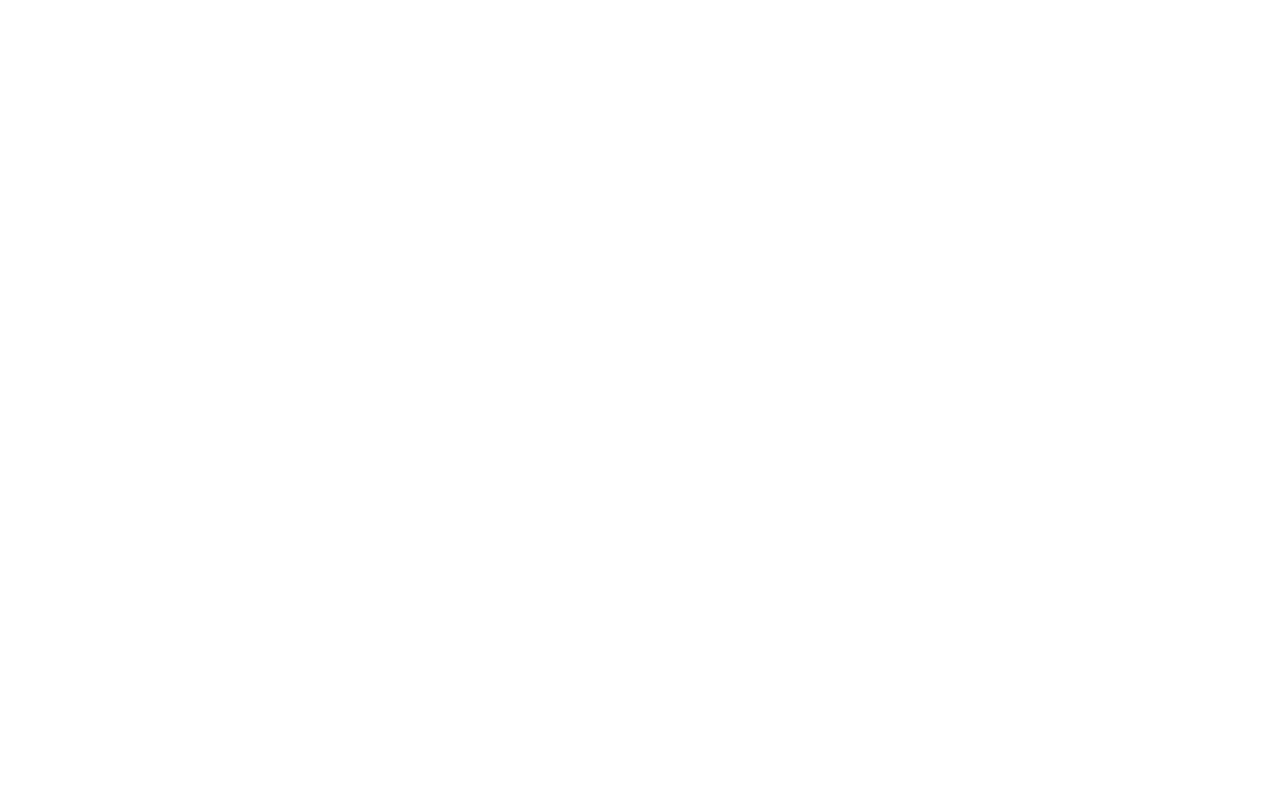
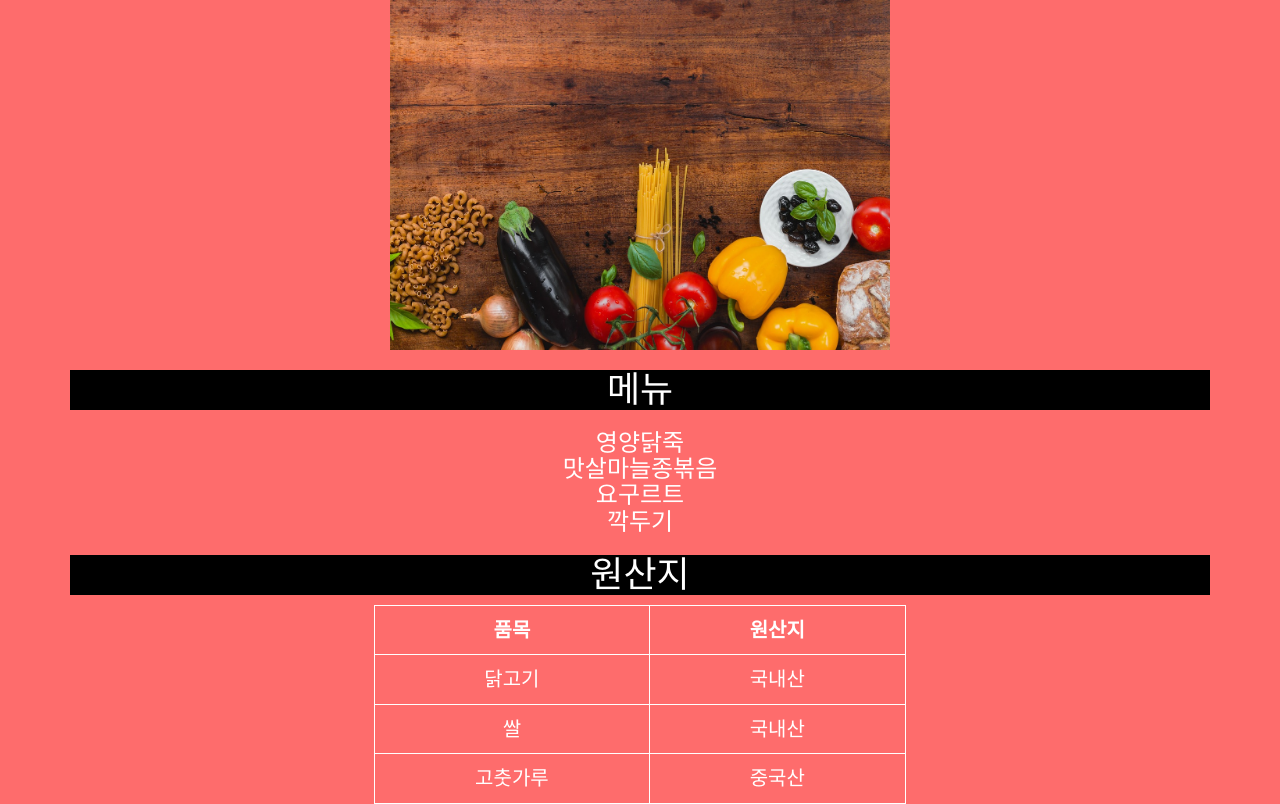
Before and after one commit to EundaChung/Project2_final, a plain HTML site: page view.html in a window 1280 px wide. Drawn offline with nearby package versions, Linux system fonts and the light colour scheme.

Commit message:
edit view.html

```diff
--- a/view.html
+++ b/view.html
@@ -0,0 +1,63 @@
+<!DOCTYPE html>
+<html lang="en">
+<head>
+    <meta charset="UTF-8">
+    <meta http-equiv="X-UA-Compatible" content="IE=edge">
+    <meta name="viewport" content="width=device-width, initial-scale=1.0">
+    <title>Document</title>
+    <link rel="stylesheet" href="https://maxcdn.bootstrapcdn.com/bootstrap/3.4.1/css/bootstrap.min.css">
+    <script src="https://ajax.googleapis.com/ajax/libs/jquery/3.6.4/jquery.min.js"></script>
+    <script src="https://maxcdn.bootstrapcdn.com/bootstrap/3.4.1/js/bootstrap.min.js"></script>
+    <style>
+    .bg-1 {
+      background-color: hsl(0, 99%, 71%);
+      color: #ffffff;
+    }
+    table, th, td {
+  border: 1px solid rgb(255, 255, 255);
+  font-size: 15pt;
+  margin-left: auto;
+  margin-right: auto;
+  padding: 10px 100px;
+  text-align: center;
+
+}
+    </style>
+  </head>
+  <body>
+
+  <div class="bg-1">
+    <div class="container text-center">
+      <img src="./image/meal.jpeg" width="500" height="350">
+      <h1 style="background-color: black;">메뉴</h1>
+      <h3>영양닭죽
+        <br>
+        맛살마늘종볶음
+        <br>
+        요구르트
+        <br>
+        깍두기</h3>
+      <h1 style="background-color: black;">원산지</h1>
+      <table>
+        <tr>
+          <th>품목</th>
+          <th>원산지</th>
+        </tr>
+        <tr>
+          <td>닭고기</td>
+          <td>국내산</td>
+        </tr>
+        <tr>
+          <td>쌀</td>
+          <td>국내산</td>
+        </tr>
+        <tr>
+            <td>고춧가루</td>
+            <td>중국산</td>
+          </tr>
+      </table>
+    </div>
+  </div>
+
+  </body>
+  </html>
```
Also changed, not shown: index.html (+3 -3 lines), image/meal.jpeg (added), image/meal2.png (added), 3 other files.
